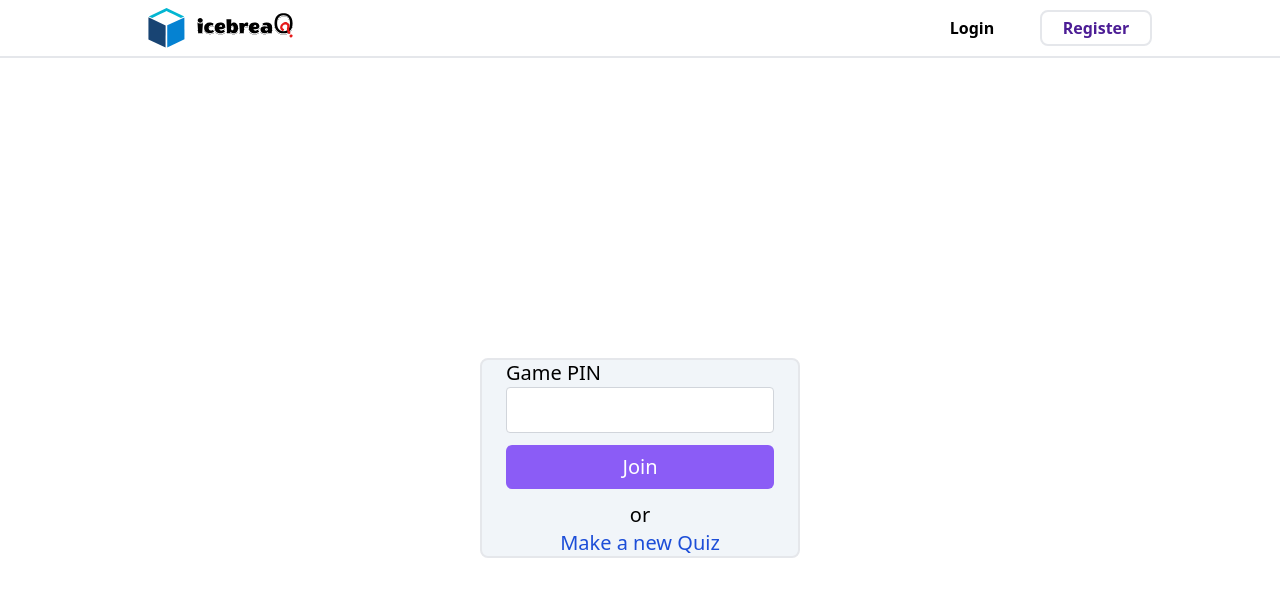
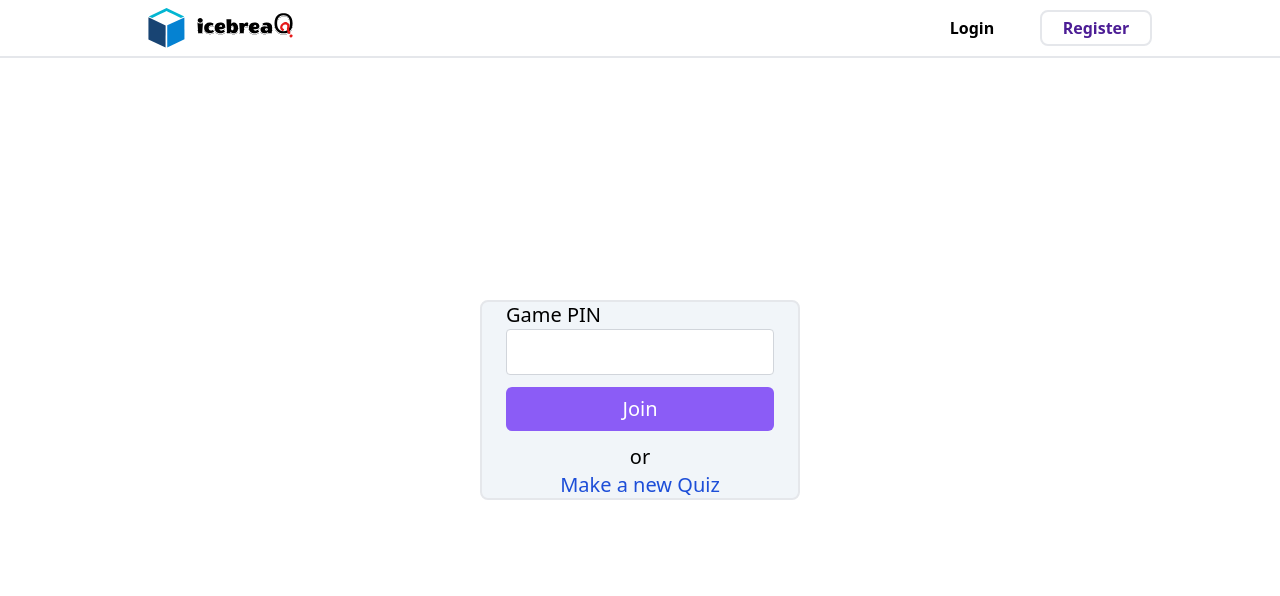
Before and after one commit to Team-ILA/icebreaQ-front, a React (Create React App) app: page /join in a window 1280 px wide. Shown: the top 596 px of the page. Built offline with nearby package versions, Linux system fonts and the light colour scheme; what tailwindcss-animation-delay would draw is missing.

Commit message:
refactor: move padding top property to child

```diff
--- a/src/layouts/MainLayout.tsx
+++ b/src/layouts/MainLayout.tsx
@@ -11,9 +11,7 @@ const MainLayout = ({ hideNavBar, children }: MainLayoutProps) => {
   return (
     <>
       {hideNavBar || <NavBar />}
-      <main>
-        <div className={hideNavBar ? '' : 'pt-[58px]'}>{children}</div>
-      </main>
+      <main>{children}</main>
     </>
   );
 };
--- a/src/routes/Landing.tsx
+++ b/src/routes/Landing.tsx
@@ -6,8 +6,10 @@ import MainLayout from '../layouts/MainLayout';
 function Landing() {
   return (
     <MainLayout>
-      <ServiceOverview />
-      <ServiceFeatures />
+      <div className="pt-[58px]">
+        <ServiceOverview />
+        <ServiceFeatures />
+      </div>
     </MainLayout>
   );
 }
```
